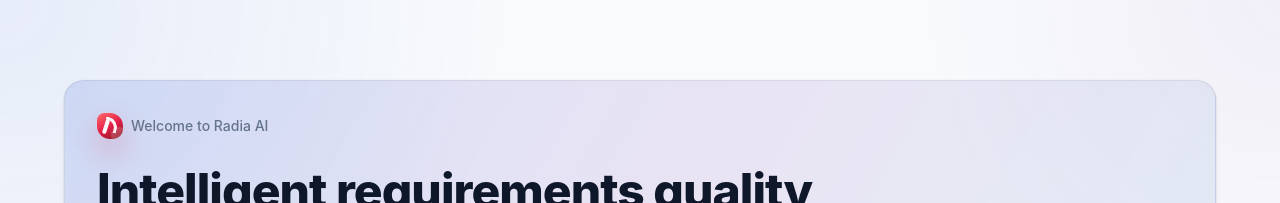
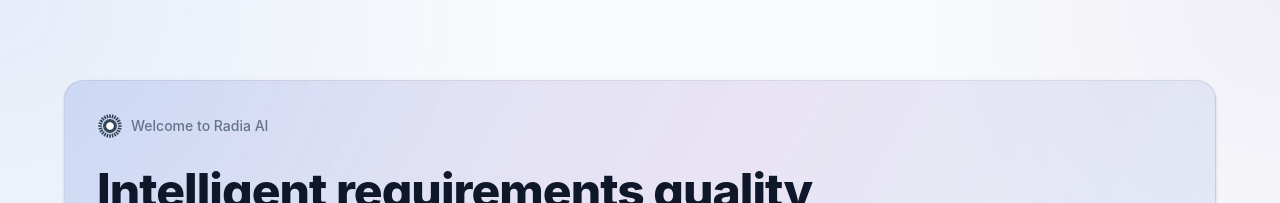
Before and after one commit to snehaaaraj/RadiaAI, a React (Vite) app in the folder frontend/: page / in a window 1280 px wide. Shown: the top 203 px of the page. Built offline with nearby package versions, Linux system fonts and the light colour scheme.

Commit message:
Agent host session d9f562c1-9e9e-44a8-b29f-b4fa0f115713 - turn 8

```diff
--- a/frontend/src/components/layout/RadiaMark.tsx
+++ b/frontend/src/components/layout/RadiaMark.tsx
@@ -1,4 +1,6 @@
-import Box from '@mui/material/Box';
+const OUTER_SPOKES = Array.from({ length: 24 }, (_, index) => index * 15);
+const INNER_SPOKES = Array.from({ length: 24 }, (_, index) => index * 15 + 7.5);
+const LOGO_COLOR = '#2F4352';
 
 interface RadiaMarkProps {
   size?: number;
@@ -6,54 +8,42 @@ interface RadiaMarkProps {
 
 export function RadiaMark({ size = 36 }: RadiaMarkProps) {
   return (
-    <Box
-      sx={{
-        position: 'relative',
-        width: size,
-        height: size,
-        borderRadius: '28% 50% 38% 50%',
-        background: 'linear-gradient(150deg, #ff6b6b 0%, #e11d48 52%, #7f1d1d 100%)',
-        boxShadow: '0 14px 30px rgba(225, 29, 72, 0.28)',
-        overflow: 'hidden',
-        flexShrink: 0,
-      }}
+    <svg
+      width={size}
+      height={size}
+      viewBox="0 0 128 128"
+      fill="none"
+      xmlns="http://www.w3.org/2000/svg"
       aria-hidden="true"
+      style={{ display: 'block', flexShrink: 0 }}
     >
-      <Box
-        sx={{
-          position: 'absolute',
-          inset: '18% 20% auto auto',
-          width: '54%',
-          height: '54%',
-          borderTop: '3px solid rgba(255,255,255,0.94)',
-          borderRight: '3px solid rgba(255,255,255,0.94)',
-          borderRadius: '0 80% 0 0',
-          transform: 'rotate(18deg)',
-        }}
-      />
-      <Box
-        sx={{
-          position: 'absolute',
-          left: '28%',
-          top: '22%',
-          width: '14%',
-          height: '58%',
-          borderRadius: 999,
-          bgcolor: 'rgba(255,255,255,0.96)',
-          transform: 'rotate(18deg)',
-        }}
-      />
-      <Box
-        sx={{
-          position: 'absolute',
-          right: '-14%',
-          bottom: '-14%',
-          width: '60%',
-          height: '60%',
-          borderRadius: '50%',
-          background: 'rgba(255,255,255,0.16)',
-        }}
-      />
-    </Box>
+      <circle cx="64" cy="64" r="21" fill="white" />
+
+      {OUTER_SPOKES.map((angle) => (
+        <rect
+          key={`outer-${angle}`}
+          x="60"
+          y="6"
+          width="8"
+          height="18"
+          rx="1.5"
+          fill={LOGO_COLOR}
+          transform={`rotate(${angle} 64 64)`}
+        />
+      ))}
+
+      {INNER_SPOKES.map((angle) => (
+        <rect
+          key={`inner-${angle}`}
+          x="59.5"
+          y="30"
+          width="9"
+          height="15"
+          rx="1.5"
+          fill={LOGO_COLOR}
+          transform={`rotate(${angle} 64 64)`}
+        />
+      ))}
+    </svg>
   );
 }
```
